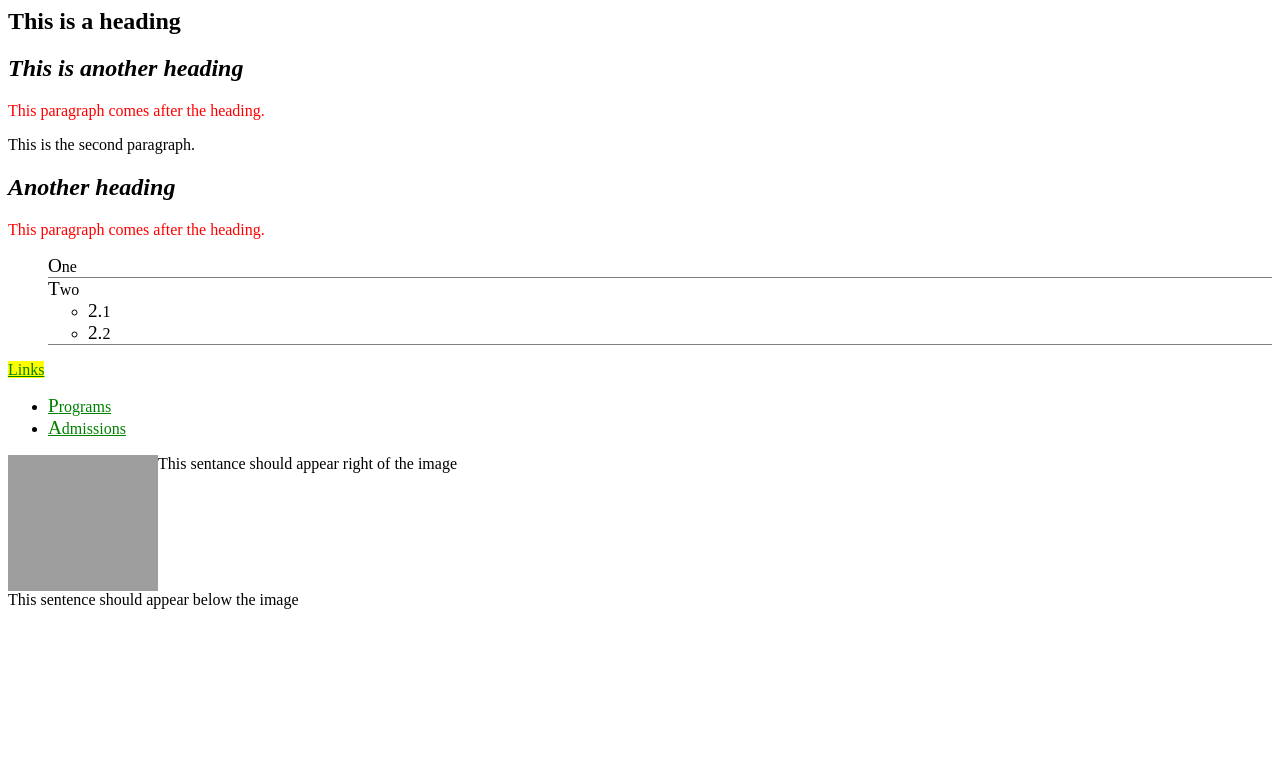
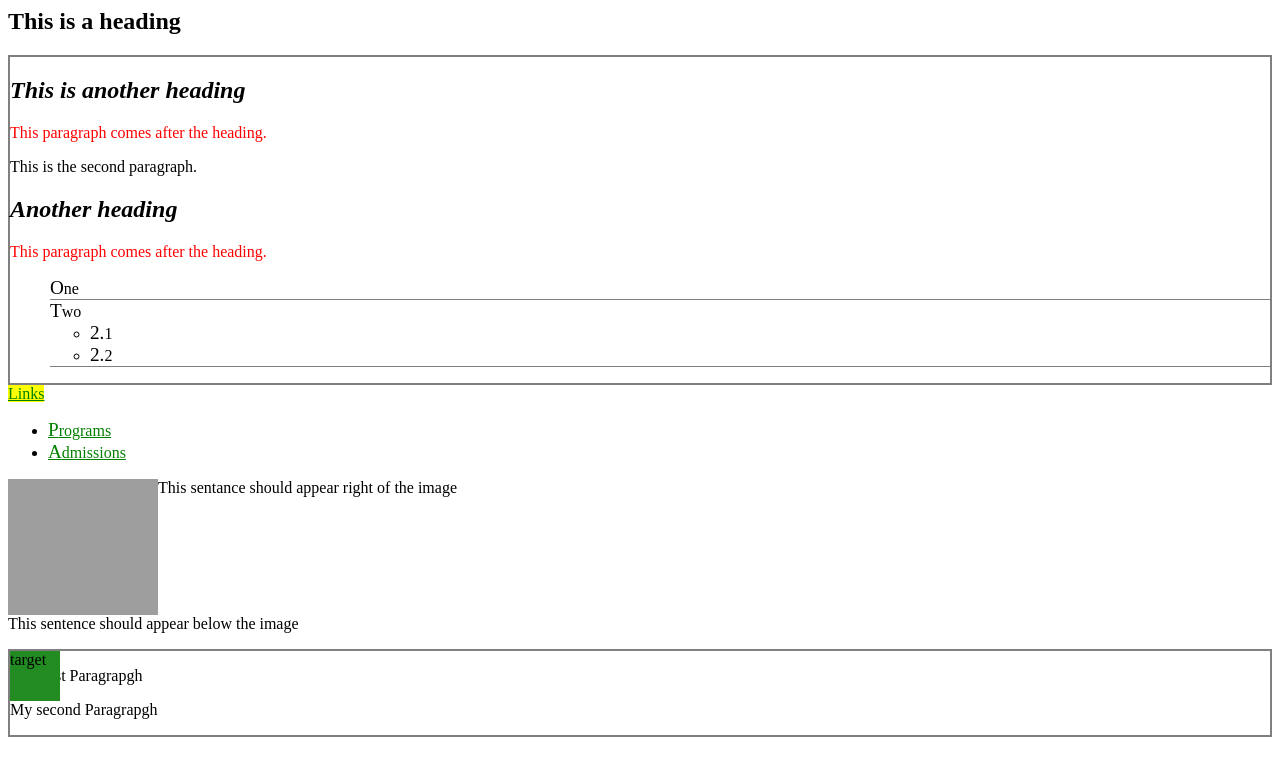
Before and after one commit to itsmat11/week6, a plain HTML site: page index.html in a window 1280 px wide. Drawn offline with Linux system fonts and the light colour scheme; grey boxes are pictures that could not be loaded.

Commit message:
finished exercise

```diff
--- a/css/stylesheet.css
+++ b/css/stylesheet.css
@@ -38,3 +38,16 @@ img{
 .below{
     clear: left;
 }
+
+.target{
+    width: 50px;
+    height: 50px;
+    background-color: forestgreen;
+    position: absolute;
+    top:0;
+}
+
+.container{
+    border: 2px gray solid;
+    position: relative;
+}
--- a/index.html
+++ b/index.html
@@ -33,5 +33,10 @@
 <img src="https://upload.wikimedia.org/wikipedia/commons/6/6f/BCIT_logo.svg" alt="BCIT logo" width="150" height="136">
 <p>This sentance should appear right of the image</p>
 <p class="below"> This sentence should appear below the image</p>
+<div class="container">
+    <p>My First Paragrapgh</p>
+    <div class="target">target</div>
+    <p>My second Paragrapgh</p>
+</div>
   </body>
 </html>
```
